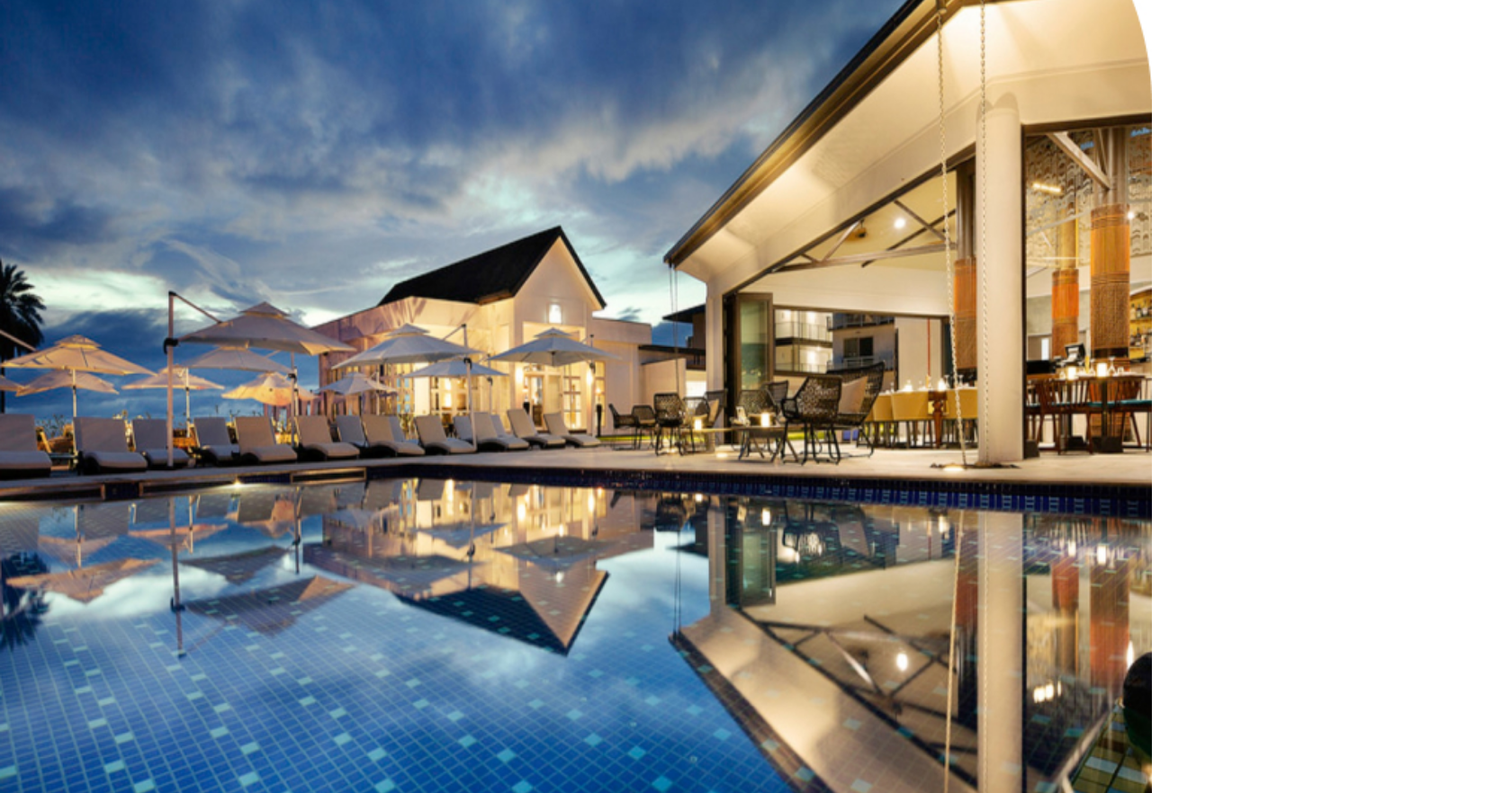
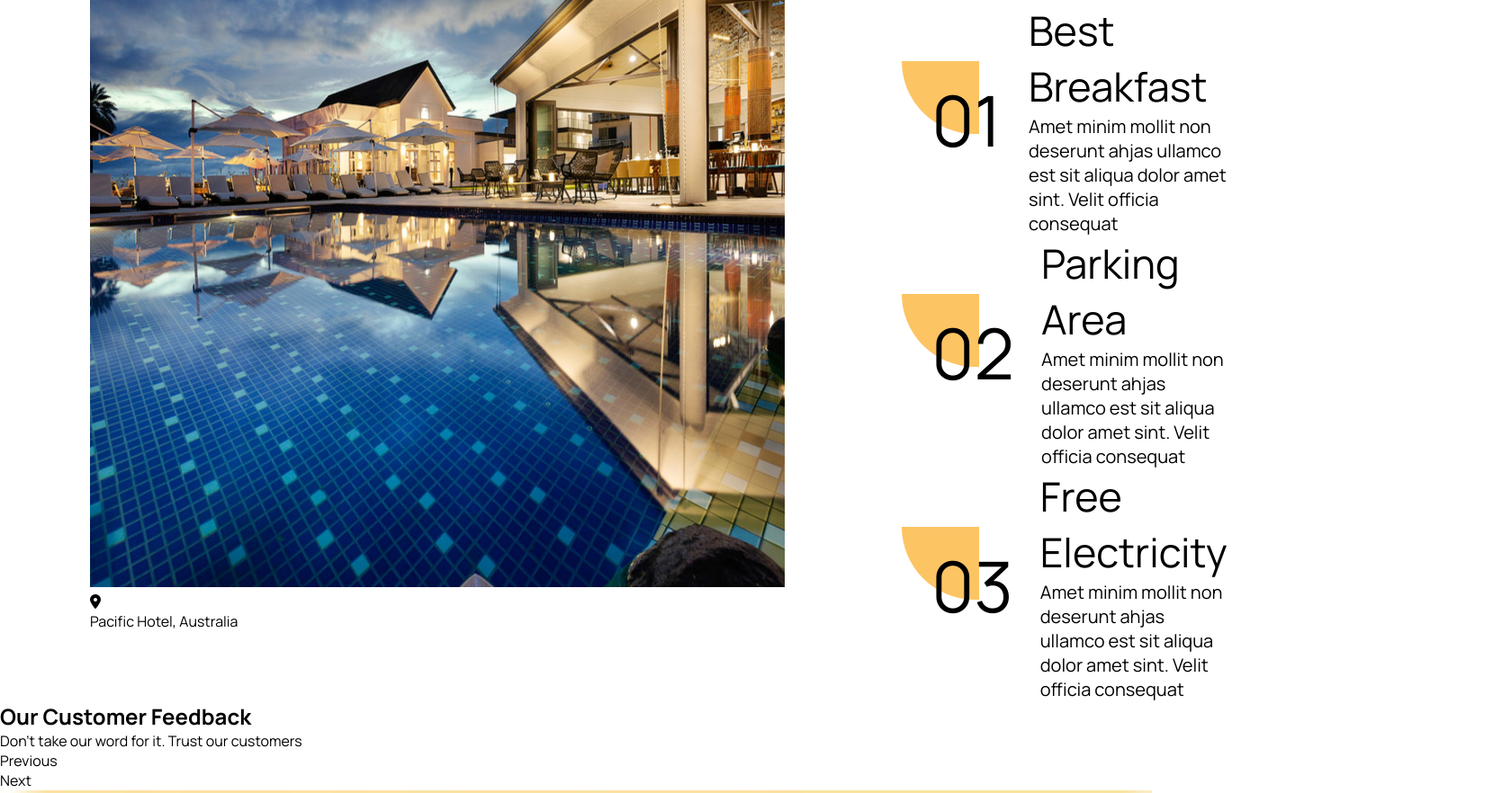
Before and after one commit to CharlesSquirel/Projekt-1-Hubert-Karol, a plain HTML site: page index.html in a window 1280 px wide. Shown: the part 2201-3083 px from the top of the page at 90% size, 1679 px wide, since content can reach past the window. Drawn offline with Linux system fonts and the light colour scheme.

Commit message:
BENEFITS Starting

```diff
--- a/index.html
+++ b/index.html
@@ -188,7 +188,7 @@
       <section class="benefits">
         <!-- BENEFITS IMAGE -->
         <div class="benefits__image-container">
-          <img class="benefits__image" id="pacific" src="images/pacific.jpg" alt="Pacific hotel in Austria" />
+          <img class="benefits__image" src="images/pacific.jpg" alt="Pacific hotel in Austria" />
           <div class="benefits__paragraph">
             <span class="benefits__location-icon"><i class="fa-solid fa-location-dot location-icon-light"></i></span>
             <p class="benefits__image-text">Pacific Hotel, Australia</p>
@@ -216,9 +216,9 @@
           <!-- BENEFIT THIRD -->
           <div class="benefits-example">
             <p class="benefits-example__number">03</p>
-            <div class="benefits-examples__description-box">
-              <h2 class="benefits-examples__title">Free Electricity</h2>
-              <p class="benefits-examples__description">Amet minim mollit non deserunt ahjas ullamco est sit aliqua dolor amet sint. Velit officia consequat</p>
+            <div class="benefits-example__description-box">
+              <h2 class="benefits-example__title">Free Electricity</h2>
+              <p class="benefits-example__description">Amet minim mollit non deserunt ahjas ullamco est sit aliqua dolor amet sint. Velit officia consequat</p>
             </div>
           </div>
         </article>
--- /dev/null
+++ b/styles/_benefits.scss
@@ -0,0 +1,57 @@
+.benefits {
+  padding: 0 100px;
+  display: flex;
+  justify-content: space-between;
+  gap: 163px;
+}
+
+.benefits__image-container {
+  .benefits__image {
+    width: 772px;
+    height: 866px;
+  }
+}
+
+.benefits-description-box {
+  display: flex;
+  flex-direction: column;
+  justify-content: center;
+  padding-right: 315px;
+}
+
+.benefits-description__title {
+  font-weight: 400;
+  font-size: 53px;
+}
+
+.benefits-example {
+  display: flex;
+  align-items: center;
+  gap: 30px;
+  position: relative;
+  &__number {
+    font-weight: 400;
+    font-size: 78px;
+    &::before {
+        position: absolute;
+      content: "";
+      width: 86px;
+      height: 81px;
+      background: $orange;
+      border-radius: 0 0 0 100px;
+      -moz-border-radius: 0 0 0 100px;
+      -webkit-border-radius: 0 0 0 100px;
+      top: 65px;
+      left: -33px;
+      z-index: -1;
+    }
+  }
+  &__title {
+    font-weight: 400;
+    font-size: 45px;
+  }
+  &__description {
+    font-weight: 400;
+    font-size: 20px;
+  }
+}
--- a/styles/style.scss
+++ b/styles/style.scss
@@ -2,6 +2,7 @@
 @import "_top-section.scss";
 @import "_nav-top-mobile.scss";
 @import "_recommended.scss";
+@import "_benefits.scss";
 
 body {
   font-family: "Manrope", sans-serif;
```
Also changed, not shown: styles/style.css, 1 other file.
